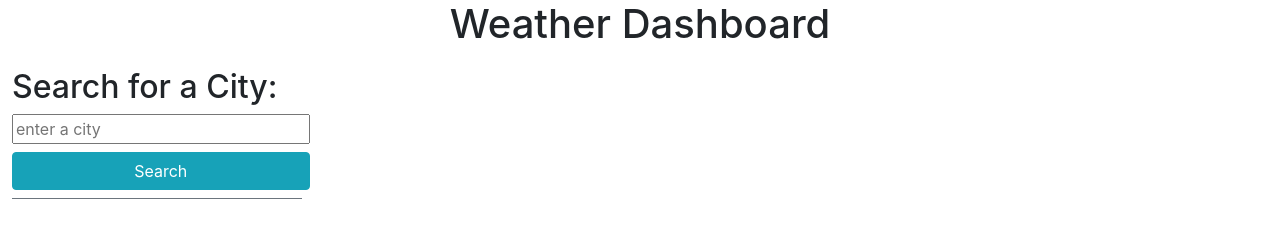
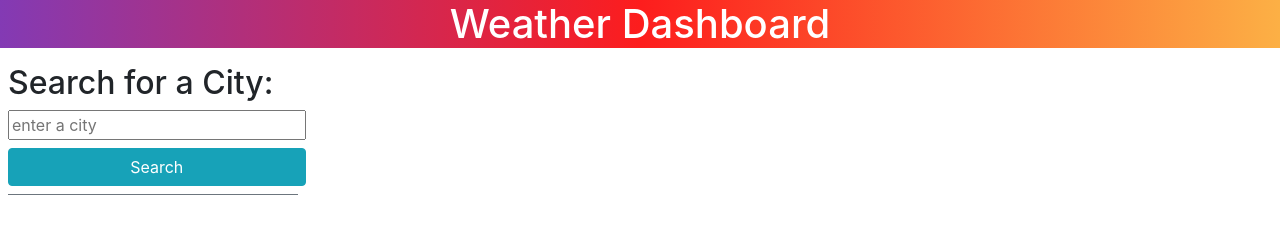
Before and after one commit to nickrearl/weather-dashboard, a plain HTML site: page index.html in a window 1280 px wide. Drawn offline with nearby package versions, Linux system fonts and the light colour scheme.

Commit message:
style tweaks

```diff
--- a/assets/css/style.css
+++ b/assets/css/style.css
@@ -0,0 +1,4 @@
+header {
+    background: rgb(131,58,180);
+    background: linear-gradient(90deg, rgba(131,58,180,1) 0%, rgba(253,29,29,1) 50%, rgba(252,176,69,1) 100%);
+}
--- a/assets/js/script.js
+++ b/assets/js/script.js
@@ -3,6 +3,7 @@ var searchFormEl = $("#city-search")
 var searchedCityEl = $("#search-locations-container")
 var currentDayDisplayEl = $("#current-day")
 var fiveDayDisplayEl = $("#five-day-forcast")
+
 
 var getCityData = function(cityName){
     var apiUrl = "https://api.openweathermap.org/data/2.5/weather?q=" + cityName + "&appid=" + apiKey
@@ -25,7 +26,6 @@ var getWeatherData = function(lat, lon){
     fetch(apiUrl).then(function(response){
         if (response.ok){
             response.json().then(function(data){
-                console.log(data);
                 $(".current-weather-display").append("<img src='http://openweathermap.org/img/wn/" + data.current.weather[0].icon + ".png'>" )
                 $(".current-weather-display").append("<p>Temp: " + data.current.temp + "F</p>")
                 $(".current-weather-display").append("<p>Wind: " + data.current.wind_speed + "MPH</p>")
@@ -74,7 +74,7 @@ var showWeather = function(chosenCity){
 
     currentDay = moment().format("M/D/YYYY")
 
-    currentDayDisplayEl.append("<div class='current-weather-display'></div>")
+    currentDayDisplayEl.append("<div class='current-weather-display border border-info m-1 w-100'></div>")
 
     $(".current-weather-display").append("<h3>" + chosenCity + " (" + currentDay + ")" + "</h3>")
 
--- a/index.html
+++ b/index.html
@@ -10,11 +10,11 @@
 </head>
 <body>
     <header>
-        <h1 class="text-center">Weather Dashboard</h1>
+        <h1 class="text-center text-white">Weather Dashboard</h1>
     </header>
 
     <main class="row justify-content-between">
-        <section id="location-container" class="col-sm-12 col-md-3 col-lg-3 m-2">
+        <section id="location-container" class="col-sm-12 col-md-3 col-lg-3 m-1">
             <div>
                 <h2 class="m-1">Search for a City:</h2>
                 <form id="city-search">
```
